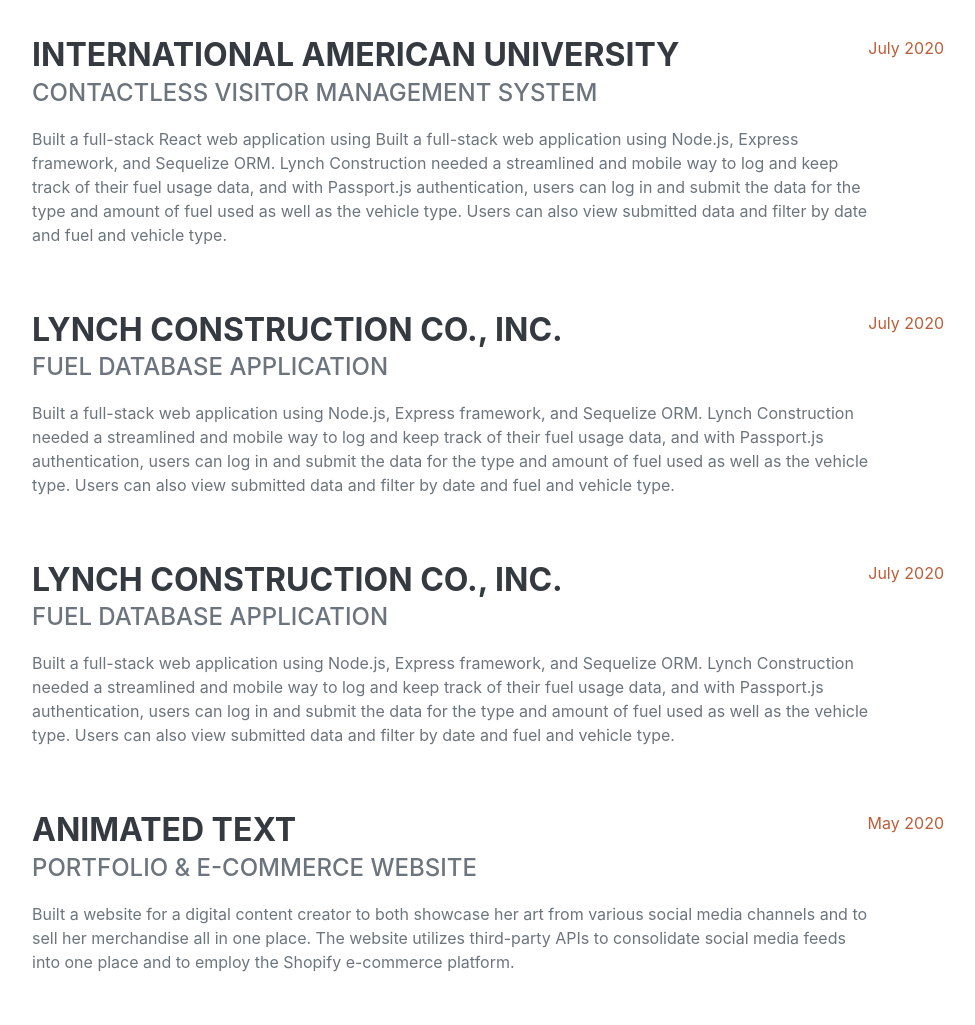
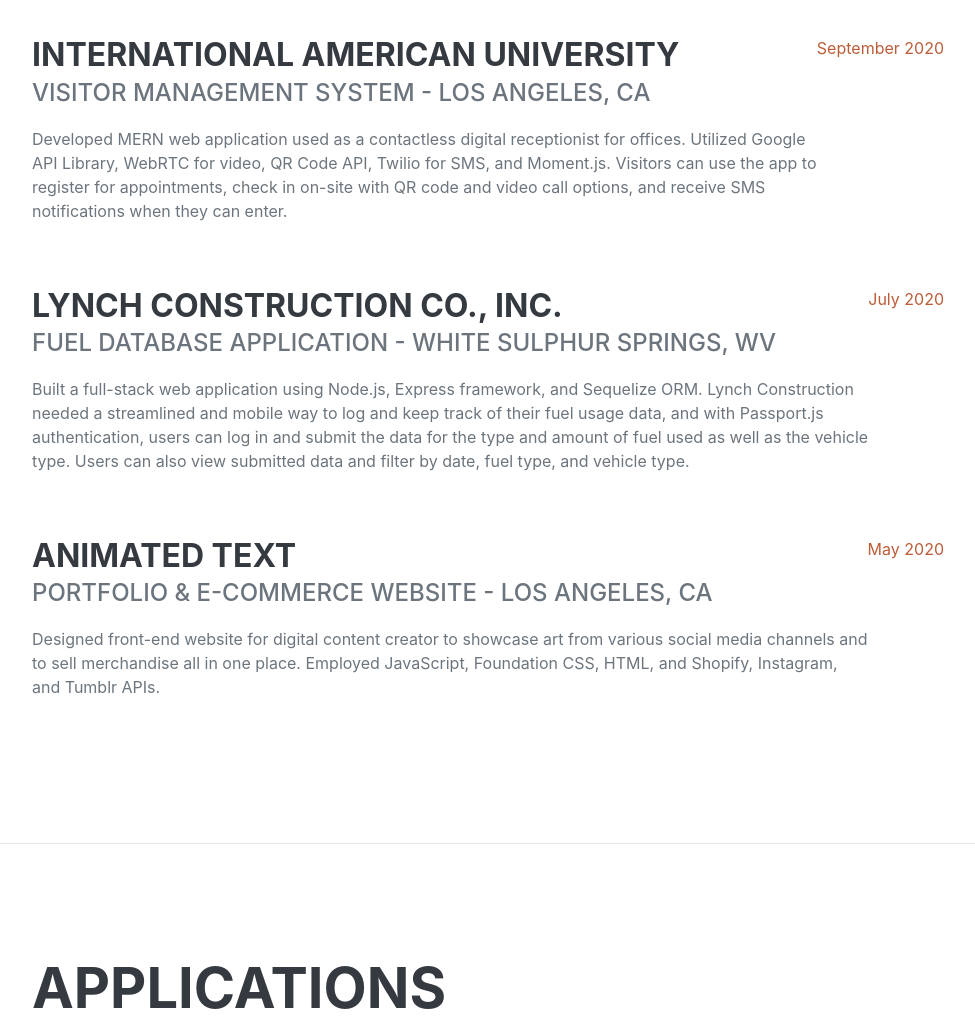
Before and after one commit to austingabe/portfolio, a plain HTML site: page index.html in a window 1280 px wide. Shown: the part 960-1985 px from the top of the page, without its empty margins (288-1263 px from the left). Drawn offline with nearby package versions, Linux system fonts and the light colour scheme; a web font is replaced by a local one.

Commit message:
Updated Experience section

```diff
--- a/index.html
+++ b/index.html
@@ -76,48 +76,33 @@
                 <div class="d-flex flex-column flex-md-row justify-content-between mb-5">
                     <div class="flex-grow-1">
                         <h3 class="mb-0">International American University</h3>
-                        <div class="subheading mb-3">Contactless Visitor Management System</div>
-                        <p>Built a full-stack React web application using
-                            Built a full-stack web application using Node.js, Express framework, and Sequelize ORM.
-                            Lynch Construction needed a streamlined and mobile way to log and keep track of their fuel
-                            usage data, and with Passport.js authentication, users can log in and submit the data for
-                            the type and amount of fuel used as well as the vehicle type. Users can also view submitted
-                            data and filter by date and fuel and vehicle type.</p>
+                        <div class="subheading mb-3">Visitor Management System - Los Angeles, CA</div>
+                        <p>Developed MERN web application used as a contactless digital receptionist for offices.
+                            Utilized Google API Library, WebRTC for video, QR Code API, Twilio for SMS, and Moment.js.
+                            Visitors can use the app to register for appointments, check in on-site with QR code and
+                            video call options, and receive SMS notifications when they can enter.</p>
                     </div>
-                    <div class="flex-shrink-0"><span class="text-primary">July 2020</span></div>
+                    <div class="flex-shrink-0"><span class="text-primary">September 2020</span></div>
                 </div>
                 <div class="d-flex flex-column flex-md-row justify-content-between mb-5">
                     <div class="flex-grow-1">
                         <h3 class="mb-0">Lynch Construction Co., Inc.</h3>
-                        <div class="subheading mb-3">Fuel Database Application</div>
+                        <div class="subheading mb-3">Fuel Database Application - White Sulphur Springs, WV</div>
                         <p>Built a full-stack web application using Node.js, Express framework, and Sequelize ORM. Lynch
                             Construction needed a streamlined and mobile way to log and keep track of their fuel usage
                             data, and with Passport.js authentication, users can log in and submit the data for the type
                             and amount of fuel used as well as the vehicle type. Users can also view submitted data and
-                            filter by date and fuel and vehicle type.</p>
-                    </div>
-                    <div class="flex-shrink-0"><span class="text-primary">July 2020</span></div>
-                </div>
-                <div class="d-flex flex-column flex-md-row justify-content-between mb-5">
-                    <div class="flex-grow-1">
-                        <h3 class="mb-0">Lynch Construction Co., Inc.</h3>
-                        <div class="subheading mb-3">Fuel Database Application</div>
-                        <p>Built a full-stack web application using Node.js, Express framework, and Sequelize ORM. Lynch
-                            Construction needed a streamlined and mobile way to log and keep track of their fuel usage
-                            data, and with Passport.js authentication, users can log in and submit the data for the type
-                            and amount of fuel used as well as the vehicle type. Users can also view submitted data and
-                            filter by date and fuel and vehicle type.</p>
+                            filter by date, fuel type, and vehicle type.</p>
                     </div>
                     <div class="flex-shrink-0"><span class="text-primary">July 2020</span></div>
                 </div>
                 <div class="d-flex flex-column flex-md-row justify-content-between mb-5">
                     <div class="flex-grow-1">
                         <h3 class="mb-0">Animated Text</h3>
-                        <div class="subheading mb-3">Portfolio & E-Commerce Website</div>
-                        <p>Built a website for a digital content creator to both showcase her art from various social
-                            media channels and to sell her merchandise all in one place. The website utilizes
-                            third-party APIs to consolidate social media feeds into one place and to employ the Shopify
-                            e-commerce platform.</p>
+                        <div class="subheading mb-3">Portfolio & E-Commerce Website - Los Angeles, CA</div>
+                        <p>Designed front-end website for digital content creator to showcase art from various social
+                            media channels and to sell merchandise all in one place. Employed JavaScript, Foundation
+                            CSS, HTML, and Shopify, Instagram, and Tumblr APIs.</p>
                     </div>
                     <div class="flex-shrink-0"><span class="text-primary">May 2020</span></div>
                 </div>
```
